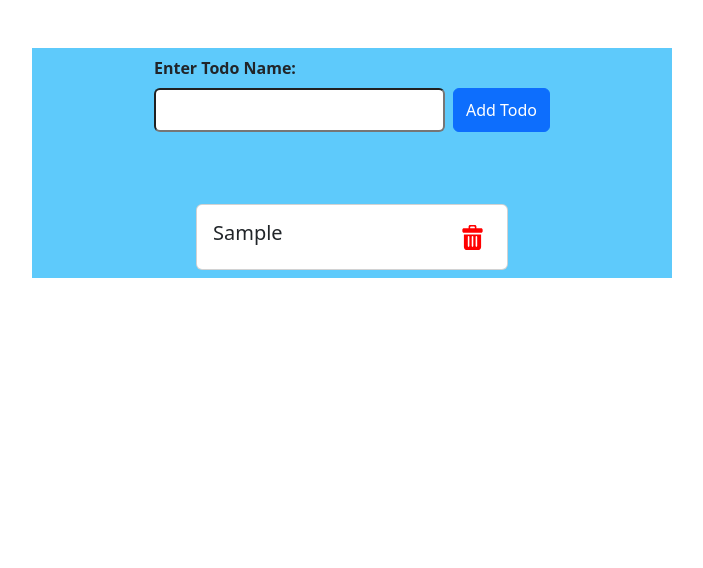
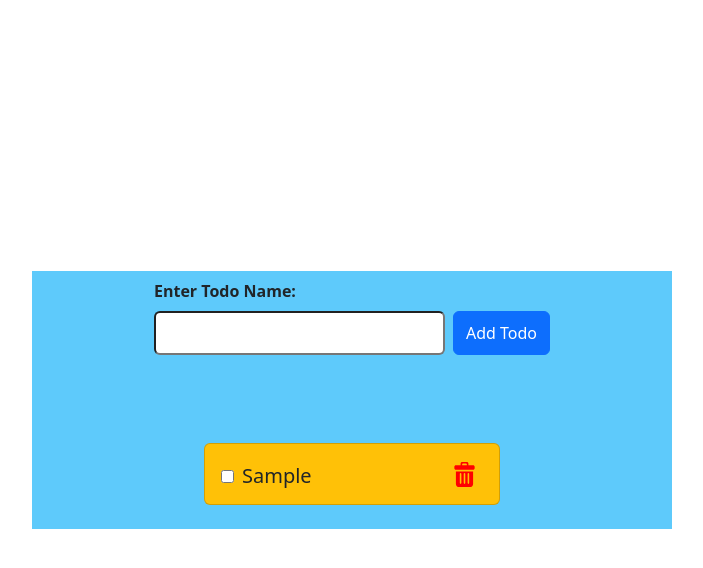
Before and after one commit to dininni8319/todo-app, a React (Vite) app: page / in a window 1280 px wide. Both pictures are taken after typing "Sample" into the empty fields and a click on the button "Add Todo". Shown: the top 568 px of the page, without its empty margins (288-991 px from the left). Built offline with nearby package versions, Linux system fonts and the light colour scheme.

Commit message:
implemented the complete task

```diff
--- a/src/App.css
+++ b/src/App.css
@@ -1,5 +1,5 @@
 .bg-light-blue {
- background: #5ECAFB
+ background: #5ECAFB;
 }
 
 button, input {
--- a/src/App.tsx
+++ b/src/App.tsx
@@ -6,7 +6,8 @@ import Form from './components/Form'
 
 export interface ITask {
   id: string;
-  task: string
+  task: string;
+  completed: boolean;
 }
 
 function filterTasks(tasks: ITask[], id: string) {
@@ -14,14 +15,13 @@ function filterTasks(tasks: ITask[], id: string) {
 }
 
 const App = () => {
-
   const [task, setTask] = useState<string>('');
   const [taskList, setTaskList] = useState<ITask[]>([]);
 
   const handleTask = (event: MouseEvent<HTMLButtonElement, globalThis.MouseEvent>) => {
     if (task.length >= 2) {
       event.preventDefault()
-      const newTask = { id: uuidv4(), task: task }; // Set the task property to the current value of task state
+      const newTask = { id: uuidv4(), task: task, completed: false }; // Set the task property to the current value of task state
       const tasks = (taskList: ITask[]) => [newTask, ...taskList]
 
       localStorage.setItem('tasks',JSON.stringify(tasks(taskList)))
@@ -51,22 +51,30 @@ const App = () => {
       setTaskList(filteredTask)
   }
 
-  // To be implemented
-  const handleEditText = (e, id: string) => {
-    e.preventDefault()
-    const editedTask = taskList.map((item) => {
-      if (item.id === id) {
-        return { ...item, task: task }
+  const handleCompeteTodo = (
+    event: MouseEvent<HTMLInputElement, globalThis.MouseEvent>
+    , id: string
+  ) => {
+    event.preventDefault()
+    const pars = localStorage.getItem('tasks') || String([])
+    const tasks:ITask[] | [] = JSON.parse(pars)
+    const findTaskAndComplete = tasks.map(task => {
+      if (task.id === id ) {
+        task.completed = !task.completed
       }
-      return item
+      return task
     })
-    setTaskList(editedTask)
+    if (findTaskAndComplete) {
+      localStorage.setItem('tasks', JSON.stringify(tasks))
+      setTaskList(findTaskAndComplete)
+    }
   }
 
+
   return (
-    <div className='class-custom'>
+    <div className='class-custom d-flex flex-column justify-content-center'>
       <div className='row'>
-        <div className="col-md-12 d-flex justify-content-center mt-5">
+        <div className="col-md-12 d-flex justify-content-center">
             <Form
               handleTask={handleTask}
               task={task}
@@ -76,10 +84,11 @@ const App = () => {
       </div>
       <div className="row">
         <div className="d-flex justify-content-center">
-          <div className="col-12 col-md-6 d-flex justify-content-center p-2 bg-light-blue">
+          <div className="col-12 col-md-6 d-flex justify-content-center p-4 bg-light-blue">
               <TodoList
                 taskList={taskList}
                 handleDelete={handleDelete}
+                handleCompeteTodo={handleCompeteTodo}
               />
           </div>
         </div>
--- a/src/components/TodoItem.tsx
+++ b/src/components/TodoItem.tsx
@@ -3,25 +3,41 @@ import trashSVG from '../assets/trash-svg.svg'
 import { MouseEvent } from 'react';
 
 interface Props {
- taskList: ITask[];
- handleDelete: (
+  taskList: ITask[];
+  handleDelete: (
     event: MouseEvent<HTMLButtonElement, globalThis.MouseEvent>,
     id: string
-  ) => void
+  ) => void;
+  handleCompeteTodo: (
+    event: MouseEvent<HTMLInputElement, globalThis.MouseEvent>
+  , id: string) => void;
 }
 
-const TodoItem = ({taskList ,handleDelete}:Props) =>{
+const TodoItem = ({
+  taskList ,
+  handleDelete,
+  handleCompeteTodo,
+}:Props) =>{
   const textCapitalize = (item: ITask) => {
     return `${item.task[0].toLocaleUpperCase()}${item.task.slice(1)}`
-  }
+}
 
   return (
     <>
       {taskList?.map((item: ITask) => {
         return (
-          <div className="card mt-2" key={item.id}>
-            <div className="card-body d-flex justify-content-between">
-              <h5>{textCapitalize(item)}</h5>
+          <div className={`card mt-2 ${item.completed? "bg-success" : "bg-warning"}`} key={item.id}>
+            <div className="card-body d-flex justify-content-between align-items-end">
+              <div className="d-flex align-items-center">
+                <input
+                  type="checkbox"
+                  name="completed"
+                  id="completed"
+                  checked={item.completed}
+                  onClick={(e) => handleCompeteTodo(e, item.id)}
+                />
+                <h5 className='ms-2 mb-0'>{textCapitalize(item)}</h5>
+              </div>
               <button
                 onClick={(e) => handleDelete(e, item.id)}
                 className='btn-custom'
--- a/src/components/TodoList.tsx
+++ b/src/components/TodoList.tsx
@@ -3,19 +3,28 @@ import { ITask } from '../App'
 import TodoItem from './TodoItem';
 
 interface Props {
- taskList: ITask[];
- handleDelete: (
+  taskList: ITask[];
+  handleDelete: (
     event: MouseEvent<HTMLButtonElement, globalThis.MouseEvent>,
     id: string
-  ) => void
+  ) => void;
+  handleCompeteTodo: (
+    event: MouseEvent<HTMLInputElement, globalThis.MouseEvent>
+  , id: string) => void;
 }
 
-const TodoList = ({ taskList, handleDelete }:Props) => {
+const TodoList = ({
+  taskList,
+  handleDelete,
+  handleCompeteTodo,
+}:Props) => {
   return (
     <div className='col-11 col-md-6 mt-5'>
       <TodoItem
         taskList={taskList}
         handleDelete={handleDelete}
+        handleCompeteTodo={handleCompeteTodo}
+
       />
     </div>
   )
--- a/src/index.css
+++ b/src/index.css
@@ -4,4 +4,5 @@
   padding: 0;
   margin: 0;
   box-sizing: border-box;
+
 }
```
